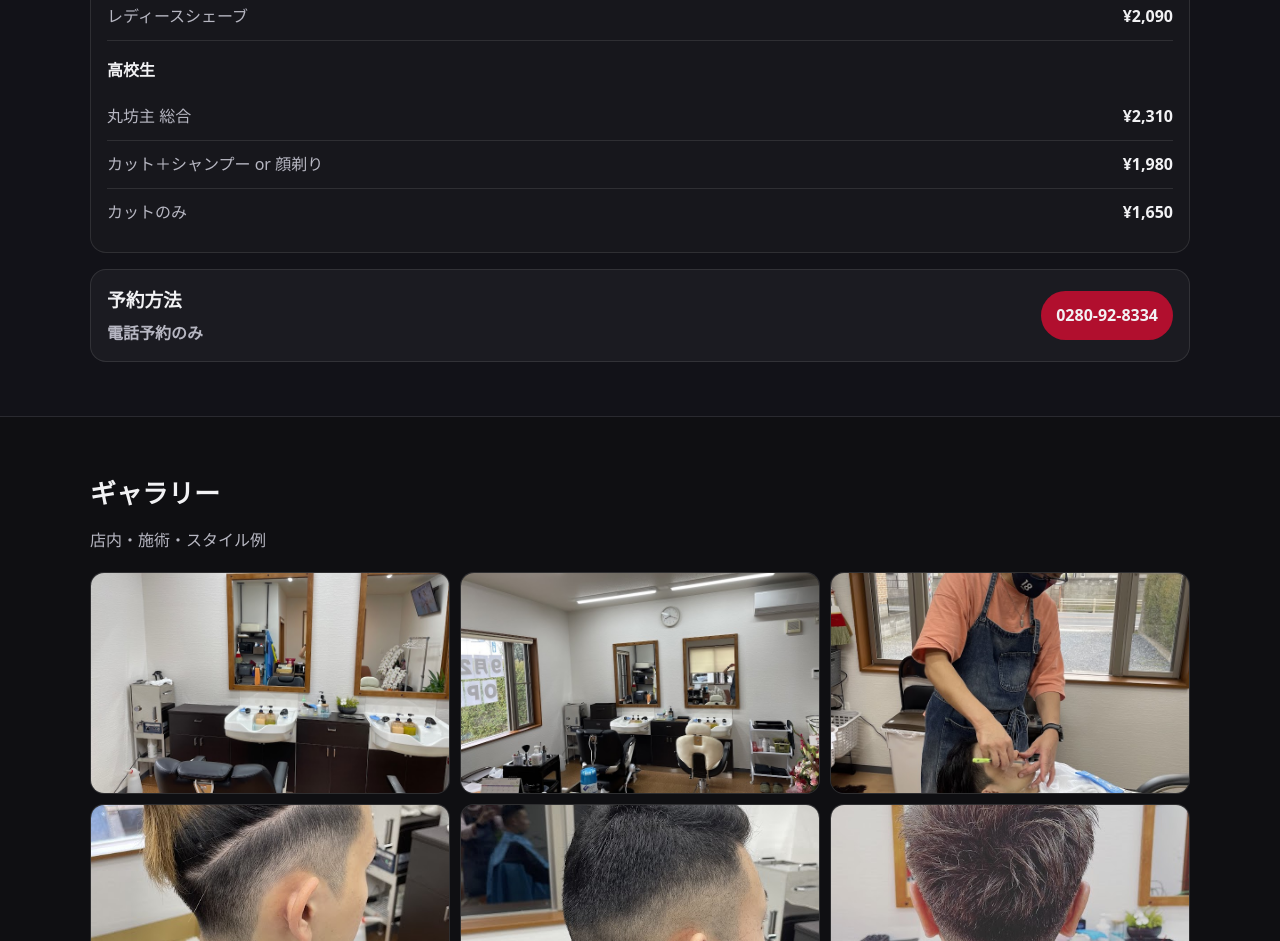
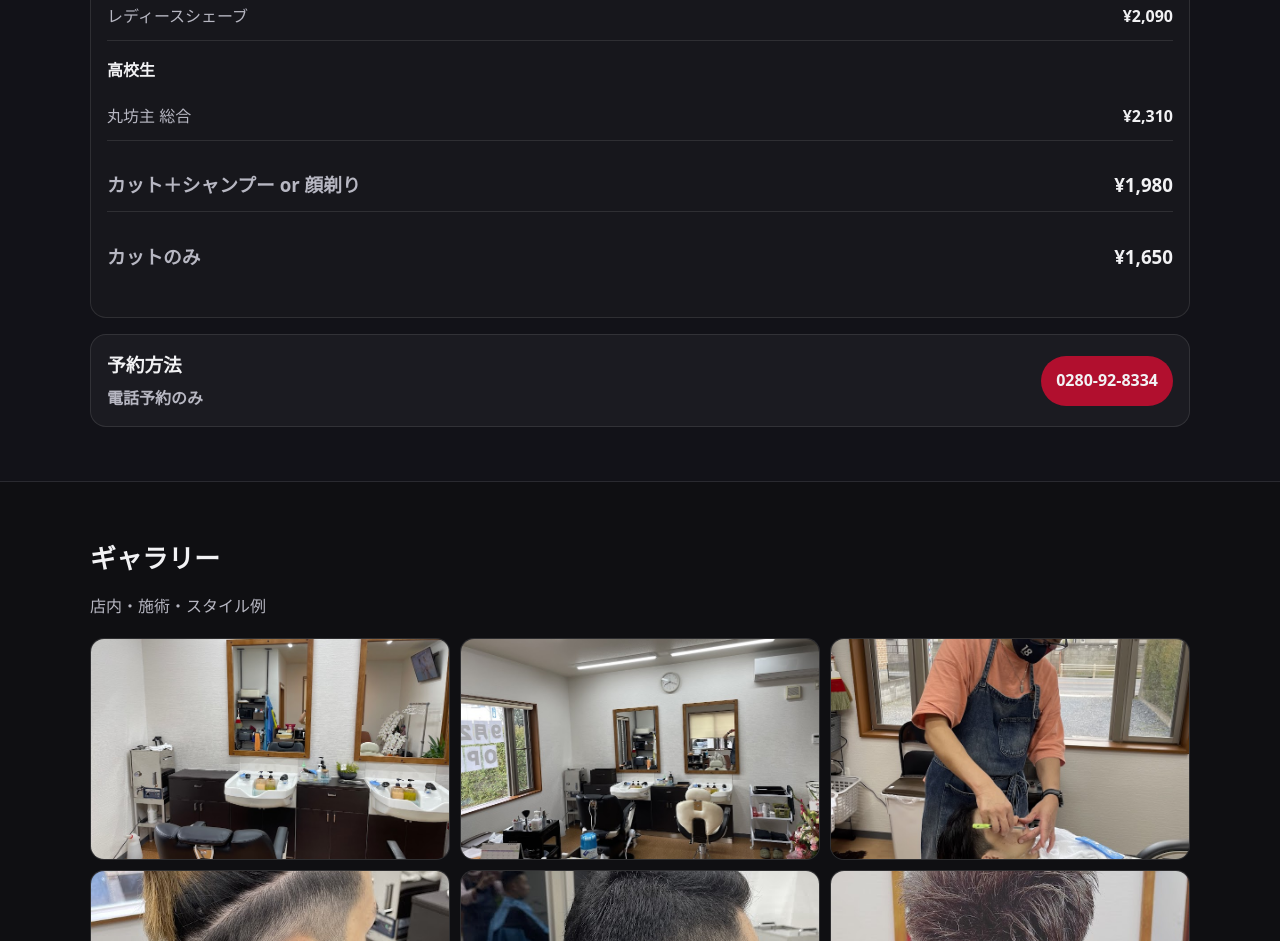
Before and after one commit to airiairi8334-beep/deepred-site, a plain HTML site: page index.html in a window 1280 px wide. Shown: the part 1729-2670 px from the top of the page. Drawn offline with Linux system fonts and the light colour scheme.

Commit message:
Update index.html

```diff
--- a/index.html
+++ b/index.html
@@ -80,8 +80,8 @@
 
  <h3 class="menu__title">高校生</h3>
  <div class="menu__item"><span>丸坊主 総合</span><b>¥2,310</b></div>
- <div class="menu__item"><span>カット＋シャンプー or 顔剃り</span><b>¥1,980</b></div>
- <div class="menu__item"><span>カットのみ</span><b>¥1,650</b></div>
+ <h3 class="menu__item"><span>カット＋シャンプー or 顔剃り</span><b>¥1,980</b></h3>
+ <h3 class="menu__item"><span>カットのみ</span><b>¥1,650</b></h3>
  </div>
 
  <div class="reserveBox">
@@ -166,4 +166,5 @@
 </footer>
 
 </body>
+
 </html>
```
